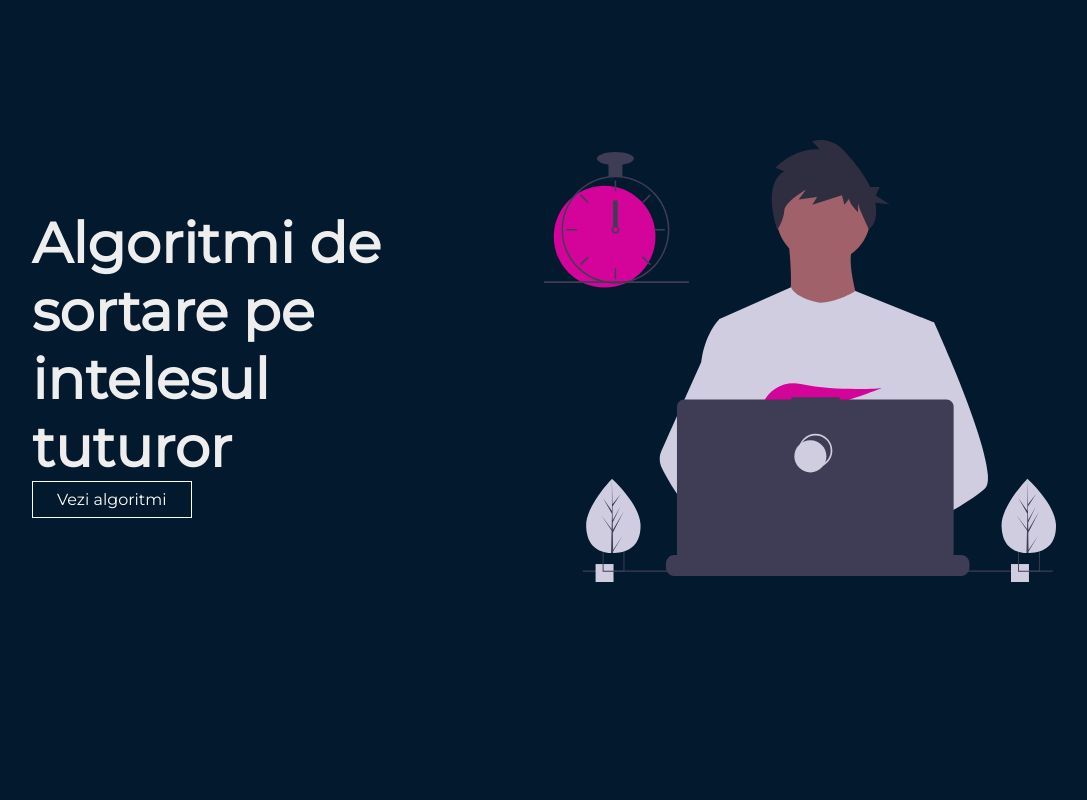
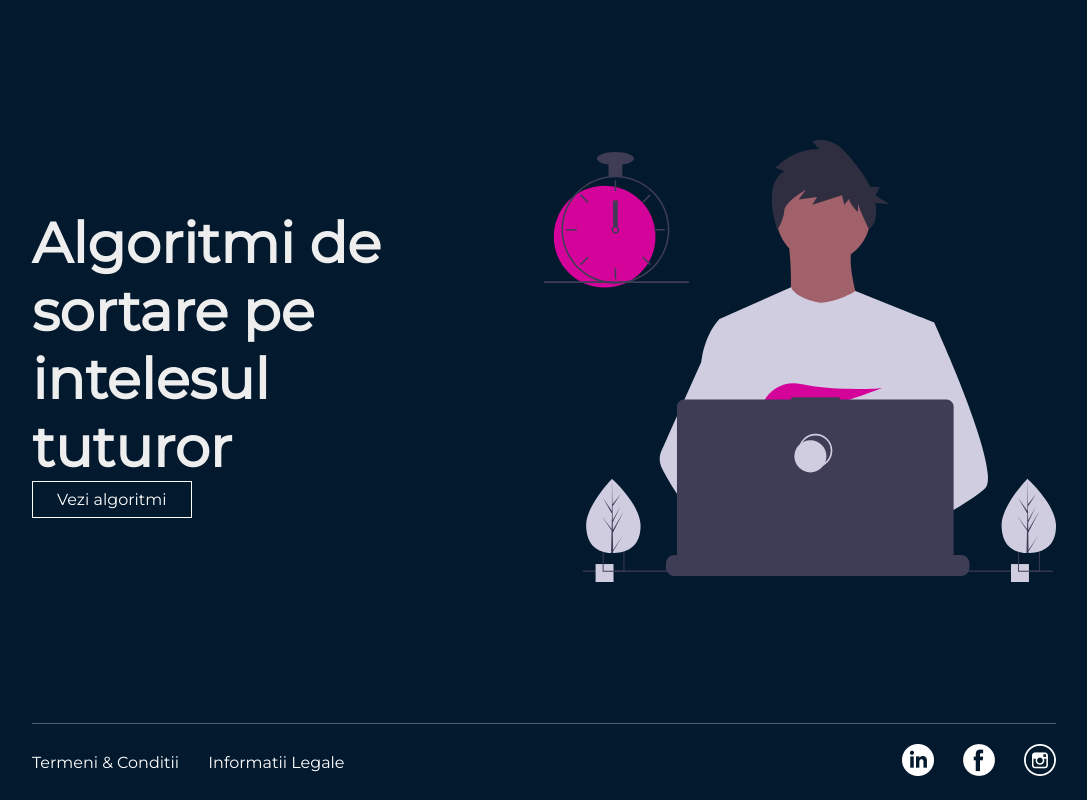
Before and after one commit to TheoStanica/learnsort, a plain HTML site: page index.html in a window 1280 px wide. Shown: the part 797-1597 px from the top of the page, without its empty margins (96-1183 px from the left). Before the commit the page ends 1520 px from the top, so only its background shows below. Drawn offline with nearby package versions, Linux system fonts and the light colour scheme.

Commit message:
added footer

```diff
--- a/index.html
+++ b/index.html
@@ -10,12 +10,14 @@
     />
     <link rel="stylesheet" href="./styles/style.css" />
   </head>
-  <body data-barba="wrapper" >
+  <body data-barba="wrapper">
     <div class="wrapper" data-barba="container" data-barba-namespace="home">
       <header>
         <nav class="nav-header">
           <div class="logo-img">
-            <a href="index.html" id="logo"><img src="./img/Logo.svg" alt="LearnSort Logo" /></a>
+            <a href="index.html" id="logo"
+              ><img src="./img/Logo.svg" alt="LearnSort Logo"
+            /></a>
           </div>
           <div class="nav-links">
             <ul>
@@ -31,7 +33,7 @@
           </div>
         </nav>
       </header>
-      <main >
+      <main>
         <section class="hero slide">
           <div class="hero-desc">
             <div class="title">
@@ -64,8 +66,26 @@
             <div class="reveal-img"></div>
           </div>
         </section>
+      </main>
+      <footer>
+        <div class="footer-links">
+          <a href="not-found.html">Termeni & Conditii</a>
+          <a href="not-found.html">Informatii Legale</a>
+        </div>
+        <div class="footer-social">
+          <a href="not-found.html"
+            ><img src="./img/social-linkedin.png" alt=""
+          /></a>
+          <a href="not-found.html"
+            ><img src="./img/social-facebook.png" alt=""
+          /></a>
+          <a href="not-found.html"
+            ><img src="./img/social-instagram.png" alt=""
+          /></a>
+        </div>
+      </footer>
     </div>
-    </main>
+
     <div class="swipe swipe1"></div>
     <!-- <div class="swipe swipe2"></div>
     <div class="swipe swipe3"></div> -->
--- a/styles/style.css
+++ b/styles/style.css
@@ -542,6 +542,23 @@ pre {
   background: rgb(200, 200, 200);
 }
 
+footer {
+  /* background: lightcoral; */
+  display: flex;
+  justify-content: space-between;
+  align-items: center;
+  padding: 20px 0;
+  border-top: 1px solid rgba(255, 255, 255, 0.3);
+}
+footer a {
+  text-decoration: none;
+  color: white;
+  margin-right: 25px;
+}
+footer a:last-child {
+  margin-right: 0;
+}
+
 .soon {
   background: lightseagreen;
 }
```
Also changed, not shown: algoritmi.html (+19 -1 lines), img/social-facebook.png (added), img/social-instagram.png (added), img/social-linkedin.png (added).
